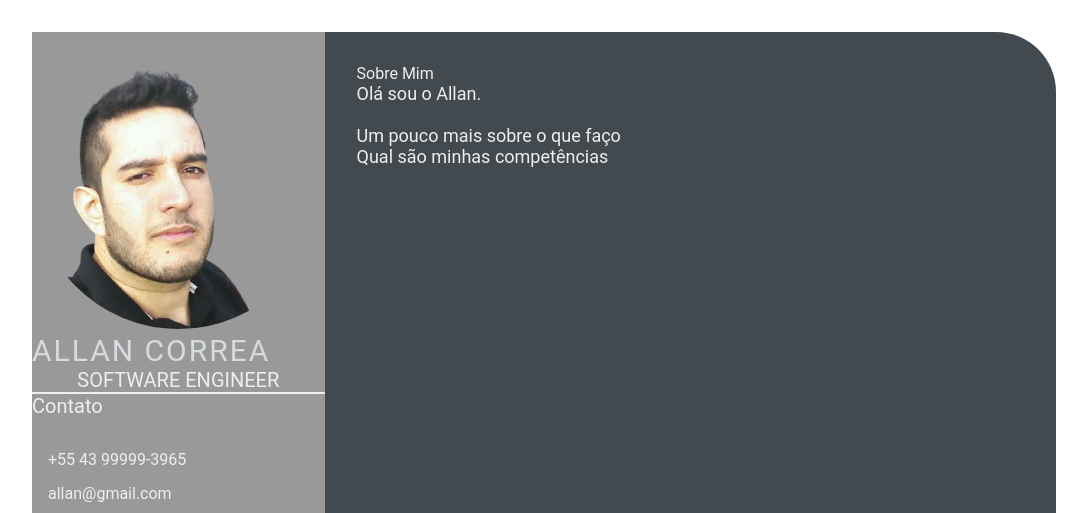
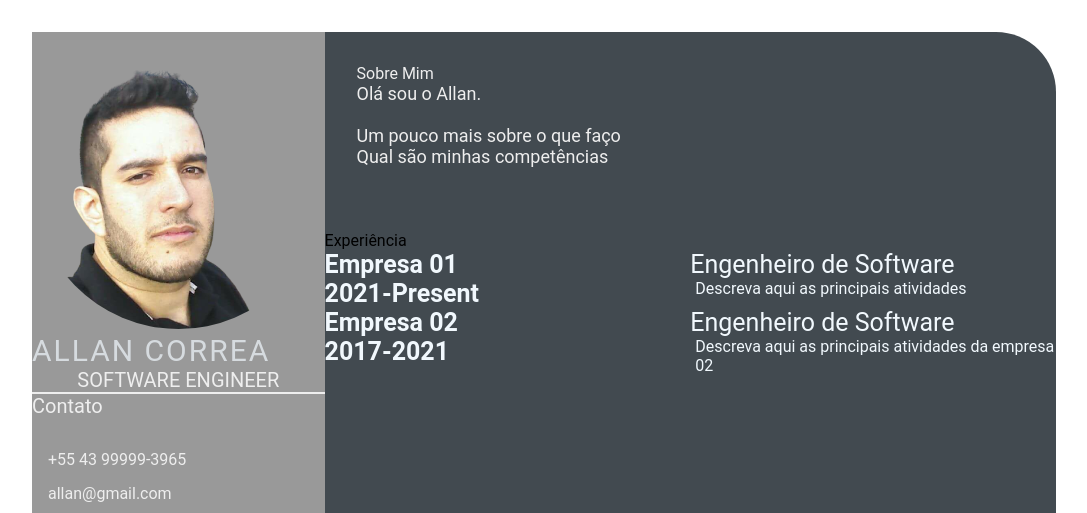
Before and after one commit to AllanJrCorrea/allan.github.io, a plain HTML site: page index.html in a window 1280 px wide. Shown: the top 513 px of the page, without its empty margins (96-1183 px from the left). Drawn offline with Linux system fonts and the light colour scheme.

Commit message:
day-03 (#3)

```diff
--- a/index.html
+++ b/index.html
@@ -49,7 +49,32 @@
                     </section>
 
                 </div>
+            <section class="experience gap">
+                <div class="rigth-title">Experiência</div>
+                <div class="experience-contents">
+                    <div class="exp-left">
+                        <p class="exp-company-name">Empresa 01</p>
+                        <p class="exp-company-name">2021-Present</p>
+                    </div>
+                    <div class="exp-right">
+                        <p class="exp-position">Engenheiro de Software</p>
+                        <p class="exp-desc">
+                            Descreva aqui as principais atividades
+                        </p>
+                    </div>
+                    <div class="exp-left">
+                        <p class="exp-company-name">Empresa 02</p>
+                        <p class="exp-company-name">2017-2021</p>
+                    </div>
+                    <div class="exp-right">
+                        <p class="exp-position">Engenheiro de Software</p>
+                        <p class="exp-desc">
+                            Descreva aqui as principais atividades da empresa 02
+                        </p>
+                    </div>
+                </div>
 
+            </section>
             </section>
 
     </main>
--- a/style.css
+++ b/style.css
@@ -101,3 +101,38 @@
     font-size: 18px;
     color: #eeeeee;
 }
+
+.experience-contents,
+.education-contents,
+.awards-contents {
+    display: grid;
+    grid-template-columns: repeat(2, 1fr);
+    padding-bottom: 2rem;
+    color: #F1F8FD;
+}
+
+.exp-company-name,
+.education-school-name,
+.awards-company-name {
+    font-size: 25px;
+    font-weight: bold;
+}
+
+.exp-time-period,
+.educationp-time-period,
+.awards-time-period {
+    font-size: 18px;
+}
+
+.exp-position,
+.education-subject,
+.awards-name {
+    font-size: 25px;
+}
+
+.exp-desc,
+.education-desc,
+.awards-desc {
+    font-size: 16px;
+    padding-left: 5px;
+}
```
